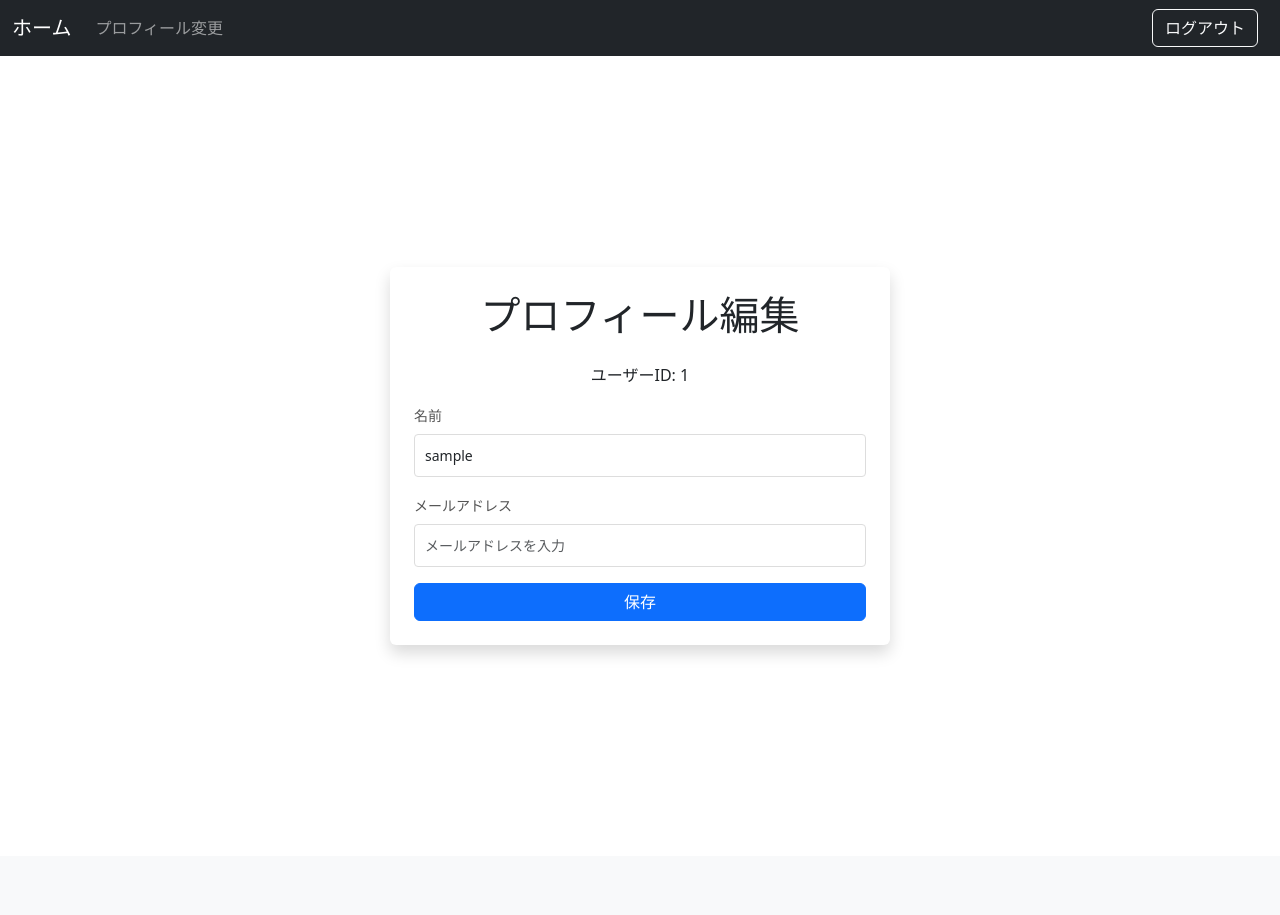
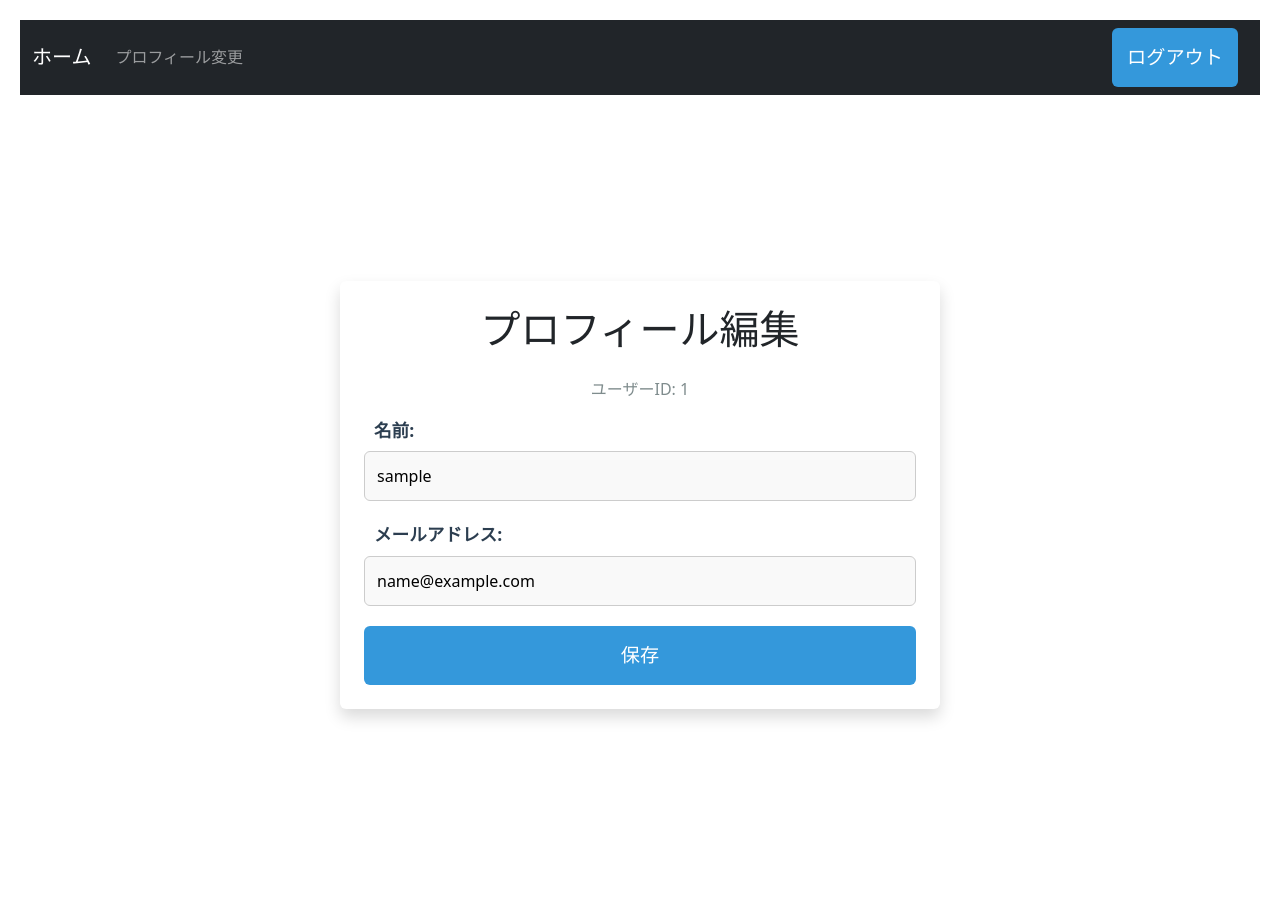
Before and after one commit to Y-Kanekoo/R3, a Django app: page /profile/ in a window 1280 px wide. Before the commit the page ends 654 px from the top, so only its background shows below. Run offline with Django 5.2, Linux system fonts and the light colour scheme; the visitor is signed in with stand-in values (Sample User, id 1); some libraries are stand-ins or nearby versions.

Commit message:
own_report_check

```diff
--- a/myproject-master/myproject-master/myapp/static/myapp/css/profile.css
+++ b/myproject-master/myproject-master/myapp/static/myapp/css/profile.css
@@ -1,46 +1,115 @@
+/* 基本スタイルをリセット */
+* {
+    margin: 0;
+    padding: 0;
+    box-sizing: border-box;
+}
+
 body {
-    font-family: Arial, sans-serif;
-    background-color: #f9f9f9;
+    font-family: "Segoe UI", Tahoma, Geneva, Verdana, sans-serif;
+    background-color: #f4f7fc;
+    color: #333;
+    line-height: 1.6;
+    padding: 20px;
 }
 
 .profile-container {
-    max-width: 500px;
-    width: 100%;
+    background-color: #ffffff;
+    border-radius: 10px;
+    box-shadow: 0 4px 12px rgba(0, 0, 0, 0.1);
+    max-width: 600px;
+    margin: 0 auto;
+    padding: 40px;
+    text-align: left;
 }
 
 h1 {
-    font-size: 24px;
-    color: #333;
+    font-size: 2rem;
+    color: #2c3e50;
+    margin-bottom: 20px;
     text-align: center;
-    margin-bottom: 20px;
 }
 
-.form-label {
-    font-size: 14px;
-    color: #555;
+p {
+    font-size: 1rem;
+    color: #7f8c8d;
+    margin-bottom: 30px;
+    text-align: center;
+}
+
+label {
+    font-size: 1.1rem;
+    font-weight: bold;
+    color: #2c3e50;
+    display: block;
+    margin-bottom: 8px;
+    margin-left: 10px;
 }
 
 input[type="text"],
 input[type="email"] {
-    padding: 10px;
-    font-size: 14px;
-    border: 1px solid #ddd;
-    border-radius: 4px;
+    width: 100%;
+    padding: 12px;
+    margin-bottom: 20px;
+    border: 1px solid #ccc;
+    border-radius: 6px;
+    font-size: 1rem;
+    background-color: #f9f9f9;
+    transition: border-color 0.3s;
 }
 
 input[type="text"]:focus,
 input[type="email"]:focus {
-    border-color: #007bff;
+    border-color: #3498db;
+    outline: none;
 }
 
-.btn-primary {
-    font-size: 16px;
+button[type="submit"] {
+    background-color: #3498db;
+    color: #ffffff;
+    border: none;
+    padding: 15px;
+    border-radius: 6px;
+    font-size: 1.2rem;
+    cursor: pointer;
+    width: 100%;
+    transition: background-color 0.3s;
 }
 
-.bg-white {
-    background-color: white;
+button[type="submit"]:hover {
+    background-color: #2980b9;
 }
 
-.shadow {
-    box-shadow: 0px 0px 10px rgba(0, 0, 0, 0.1);
+button[type="submit"]:active {
+    background-color: #1f6f98;
 }
+
+button[type="submit"]:focus {
+    outline: none;
+}
+
+/* レスポンシブデザイン */
+@media (max-width: 768px) {
+    .profile-container {
+        padding: 20px;
+    }
+
+    h1 {
+        font-size: 1.6rem;
+    }
+
+    label {
+        font-size: 1rem;
+    }
+
+    input[type="text"],
+    input[type="email"] {
+        padding: 10px;
+        font-size: 1rem;
+    }
+
+    button[type="submit"] {
+        font-size: 1.1rem;
+        padding: 14px;
+    }
+}
--- a/myproject-master/myproject-master/myapp/templates/myapp/profile.html
+++ b/myproject-master/myproject-master/myapp/templates/myapp/profile.html
@@ -16,23 +16,17 @@
             <h1 class="text-center mb-4">プロフィール編集</h1>
             <p class="text-center">ユーザーID: {{ user.id }}</p> <!-- ユーザーのIDを表示 -->
 
-            <!-- プロフィール情報編集フォーム -->
-            <form method="post" action="{% url 'myapp:profile' %}" enctype="multipart/form-data">
-                {% csrf_token %}
+        <form method="post">
+            {% csrf_token %}
+            <label for="username">名前:</label>
+            <input type="text" id="username" name="username" value="{{ user.username }}">
 
-                <div class="mb-3">
-                    <label for="name" class="form-label">名前</label>
-                    <input value="{{ request.user.employee.name }}" name="name" id="name" type="text" class="form-control" required placeholder="名前を入力">
-                </div>
+            <label for="email">メールアドレス:</label>
+            <input type="email" id="email" name="email" value="{{ user.email }}">
 
-                <div class="mb-3">
-                    <label for="email" class="form-label">メールアドレス</label>
-                    <input value="{{ request.user.employee.email }}" name="email" id="email" type="email" class="form-control" placeholder="メールアドレスを入力">
-                </div>
+            <button type="submit">保存</button>
+        </form>
 
-                <button type="submit" class="btn btn-primary w-100">保存</button>
-            </form>
-        </div>
     </div>
 </body>
 </html>
--- a/myproject-master/myproject-master/myapp/views.py
+++ b/myproject-master/myproject-master/myapp/views.py
@@ -226,8 +226,60 @@ class CustomLogoutView(LogoutView):
         return reverse_lazy('myapp:login')
 
 #ホーム画面
+@login_required
 def home(request):
-    return render(request, 'myapp/home.html')
+    # ログイン中のユーザーのemployee_idを取得
+    employee_id = request.user.employee.id  # Assuming User model has a relation to Employee as `employee`
+
+    # ログイン中のユーザーのレポートのみを取得
+    reports = DailyReport.objects.select_related('employee').filter(employee_id=employee_id)
+
+    # 質問を取得
+    questionnaires = Questionnaire.objects.all().order_by('id')
+
+    # 質問の選択肢を取得して辞書に整理
+    options = QuestionnaireOption.objects.all()
+    option_dict = {
+        (option.questionnaire_id, option.option_value): option.option_text
+        for option in options
+    }
+
+    # レポートごとに回答を整理
+    report_data = []
+    for report in reports:
+        # そのレポートに関連する回答を取得して質問の順にソート
+        report_answers = DailyReportAnswer.objects.filter(daily_report=report).select_related('questionnaire').order_by('questionnaire__id')
+
+        # 各回答を選択肢のテキストに変換してリストに追加
+        answer_data = []
+        for answer in report_answers:
+            try:
+                answer_value = int(answer.answer)
+                answer_text = option_dict.get((answer.questionnaire.id, answer_value), answer.answer)
+            except ValueError:
+                answer_text = answer.answer
+
+            answer_data.append({
+                'question': answer.questionnaire.title,
+                'answer': answer_text,
+            })
+
+        # レポートのデータをリストに追加
+        report_data.append({
+            'id': report.id,
+            'employee': report.employee.name,
+            'report_datetime': report.report_datetime,
+            'report_type': report.report_type,
+            'created_at': report.created_at,
+            'updated_at': report.updated_at,
+            'answers': answer_data
+        })
+
+    return render(request, 'myapp/home.html', {
+        'reports': report_data,
+        'questionnaires': questionnaires,
+    })
+
  #signup
 class SignUpView(CreateView):
     form_class = SignUpForm
@@ -245,12 +297,24 @@ User = get_user_model()
 def profile(request):
     if request.method == "POST":
         user = request.user
-        user.email = request.POST["email"]
-        user.username = request.POST["username"]
+        # フォームから送信されたデータを取得し、`user`オブジェクトに設定
+        user.email = request.POST.get("email")  # emailの更新
+        username = request.POST.get("username")  # usernameの更新
+
+        # usernameが存在する場合にのみ更新
+        if username:
+            user.username = username
+
+        # データベースに保存
         user.save()
-        return redirect("profile")
+
+        # 保存後にプロフィールページをリロード
+        return redirect("myapp:profile")
     else:
-        return render(request, "myapp/profile.html")
+        # 現在のユーザー情報をフォームに表示
+        return render(request, "myapp/profile.html", {"user": request.user})
+
+
 
 # アンケート一覧表示ビュー
 def questionnaire_list(request):
--- a/myproject-master/myproject-master/myproject/settings.py
+++ b/myproject-master/myproject-master/myproject/settings.py
@@ -91,7 +91,7 @@ DATABASES = {
         'ENGINE': 'django.db.backends.mysql',
         'NAME': 'giveandgift',  # データベース名
         'USER': 'root',  # ユーザー名
-        'PASSWORD': '200214',  # パスワード
+        'PASSWORD': 'root',  # パスワード
         'HOST': 'localhost',  # ホスト (通常は'localhost')
         'PORT': '3306',  # ポート (通常は3306)
     }
```
Also changed, not shown: myproject-master/myproject-master/myapp/templates/myapp/home.html (+35 -3 lines).
